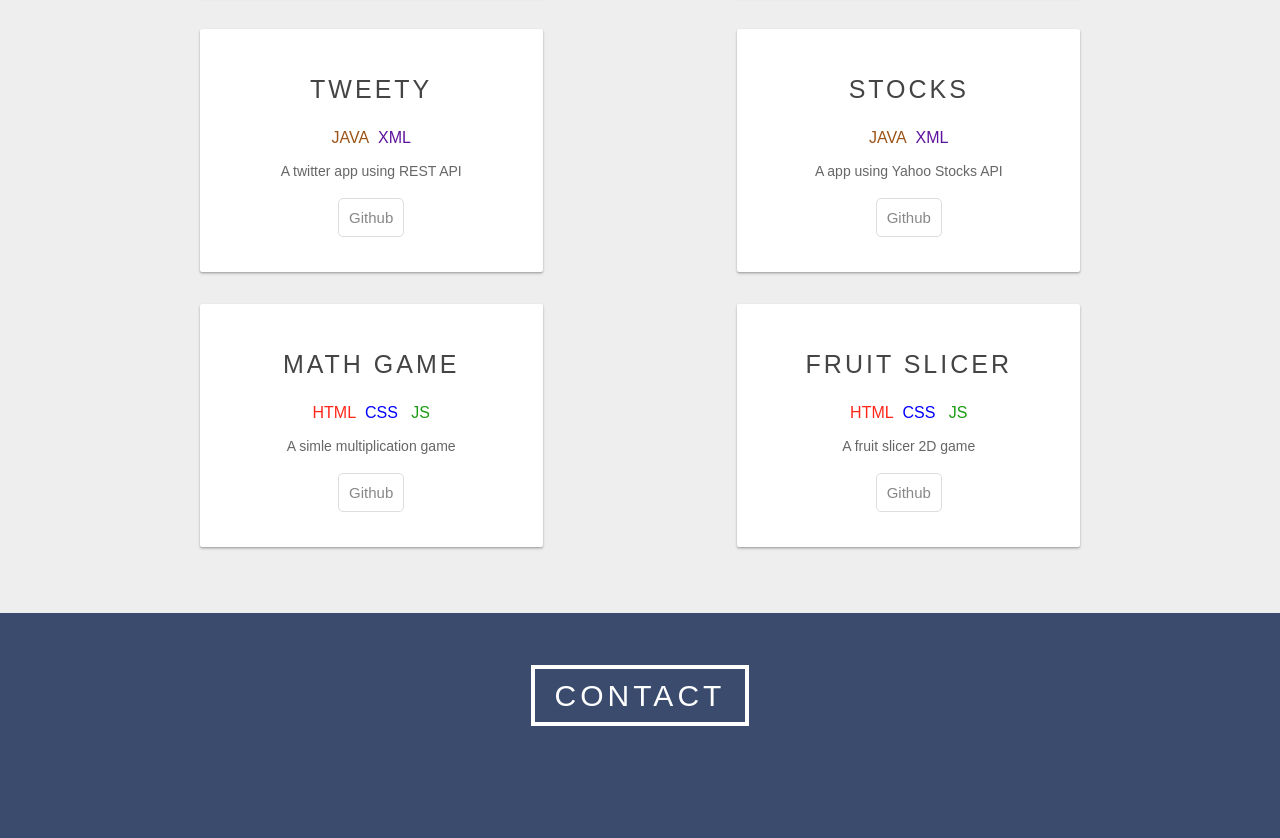
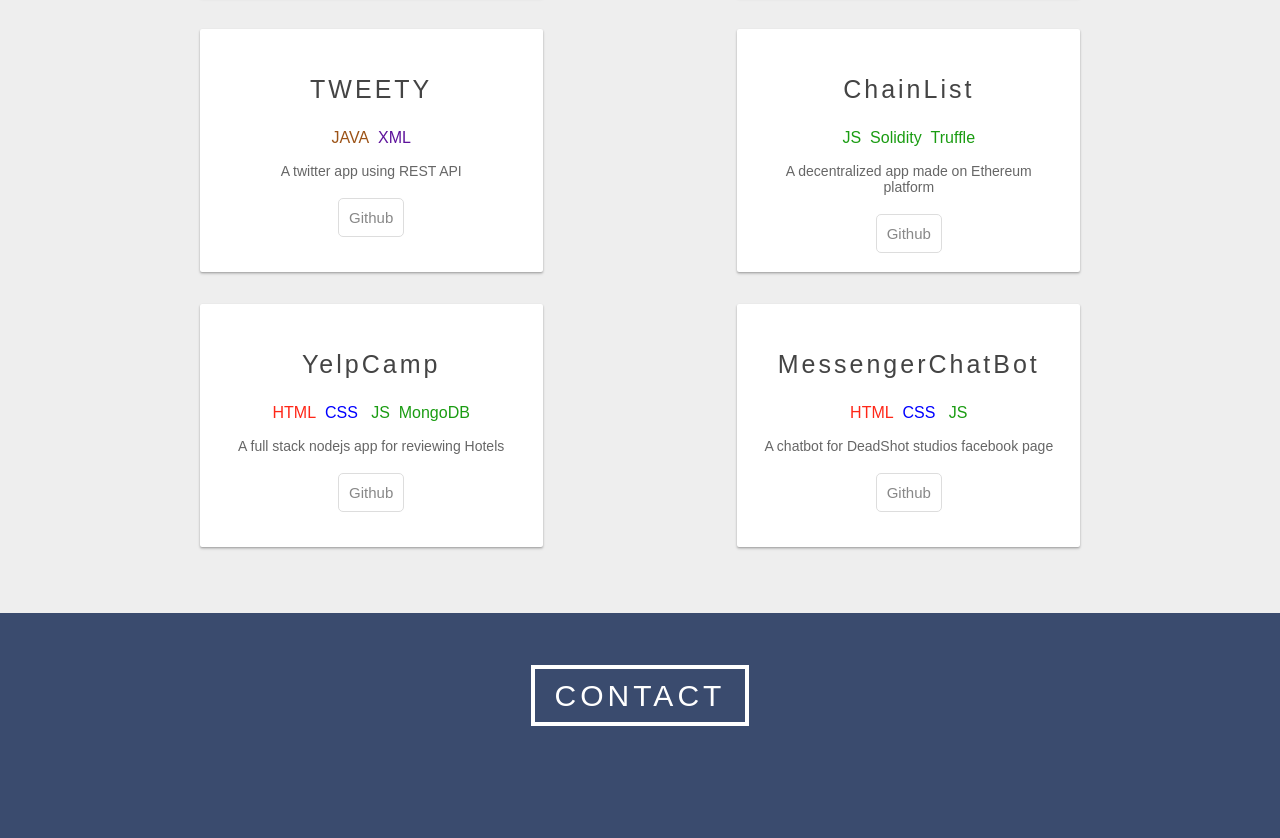
Before and after one commit to manki11/Profilepage, a plain HTML site: page index.html in a window 1280 px wide. Shown: the part 2801-3639 px from the top of the page. Drawn offline with nearby package versions, Linux system fonts and the light colour scheme; animation ran at ten frames a second.

Commit message:
feat: projects updated

```diff
--- a/index.html
+++ b/index.html
@@ -321,24 +321,24 @@
             </div>
 
             <div class="cards-projects">
-                <p class="project-name">STOCKS</p>
-                <p class="project-languages"><span class="java">JAVA</span>&nbsp;&nbsp;<span class="xml">XML</span></p>
-                <p class="project-desc">A app using Yahoo Stocks API</p>
-                <div><a href="https://github.com/manki11/StockSearch" class="project-link">Github</a></div>
+                <p class="project-name">ChainList</p>
+                <p class="project-languages"><span class="js">JS</span>&nbsp;&nbsp;<span class="js">Solidity</span>&nbsp;&nbsp;<span class="js">Truffle</span></p>
+                <p class="project-desc">A decentralized app made on Ethereum platform</p>
+                <div><a href="https://github.com/manki11/ChainList" class="project-link">Github</a></div>
             </div>
             <div class="cards-projects">
-                <p class="project-name">MATH GAME</p>
+                <p class="project-name">YelpCamp</p>
                 <p class="project-languages"><span class="html">HTML</span>&nbsp;&nbsp;<span class="css">CSS</span>
-                    &nbsp;&nbsp;<span class="js">JS</span></p>
-                <p class="project-desc">A simle multiplication game</p>
-                <div><a href="https://github.com/manki11/MathGame" class="project-link">Github</a></div>
+                    &nbsp;&nbsp;<span class="js">JS</span>&nbsp;&nbsp;<span class="js">MongoDB</span></p>
+                <p class="project-desc">A full stack nodejs app for reviewing Hotels</p>
+                <div><a href="https://github.com/manki11/YelpCamp" class="project-link">Github</a></div>
             </div>
             <div class="cards-projects">
-                <p class="project-name">FRUIT SLICER</p>
+                <p class="project-name">MessengerChatBot</p>
                 <p class="project-languages"><span class="html">HTML</span>&nbsp;&nbsp;<span class="css">CSS</span>&nbsp;&nbsp;
                     <span class="js">JS</span></p>
-                <p class="project-desc">A fruit slicer 2D game</p>
-                <div><a href="https://github.com/manki11/FruitGame" class="project-link">Github</a></div>
+                <p class="project-desc">A chatbot for DeadShot studios facebook page</p>
+                <div><a href="https://github.com/manki11/MessengerChatBot" class="project-link">Github</a></div>
             </div>
         </div>
 
```
Also changed, not shown: 1 other file.
